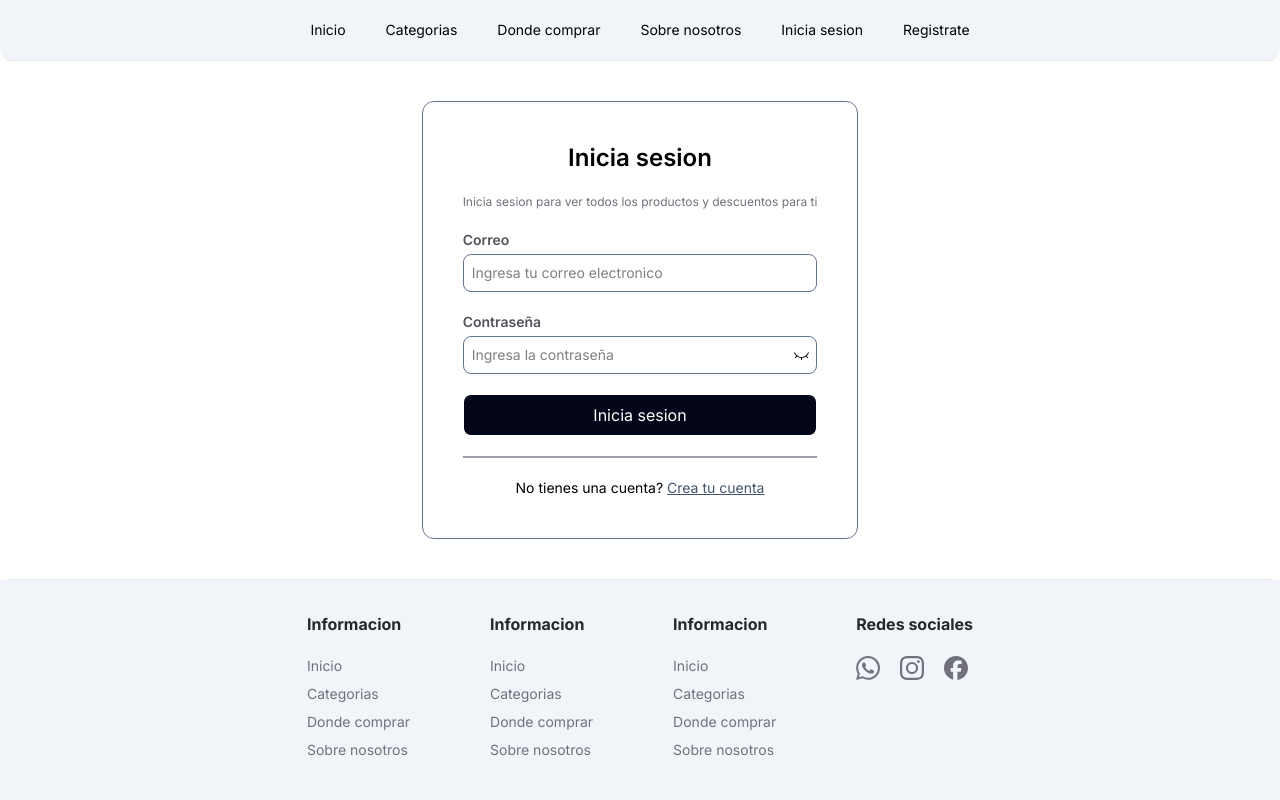
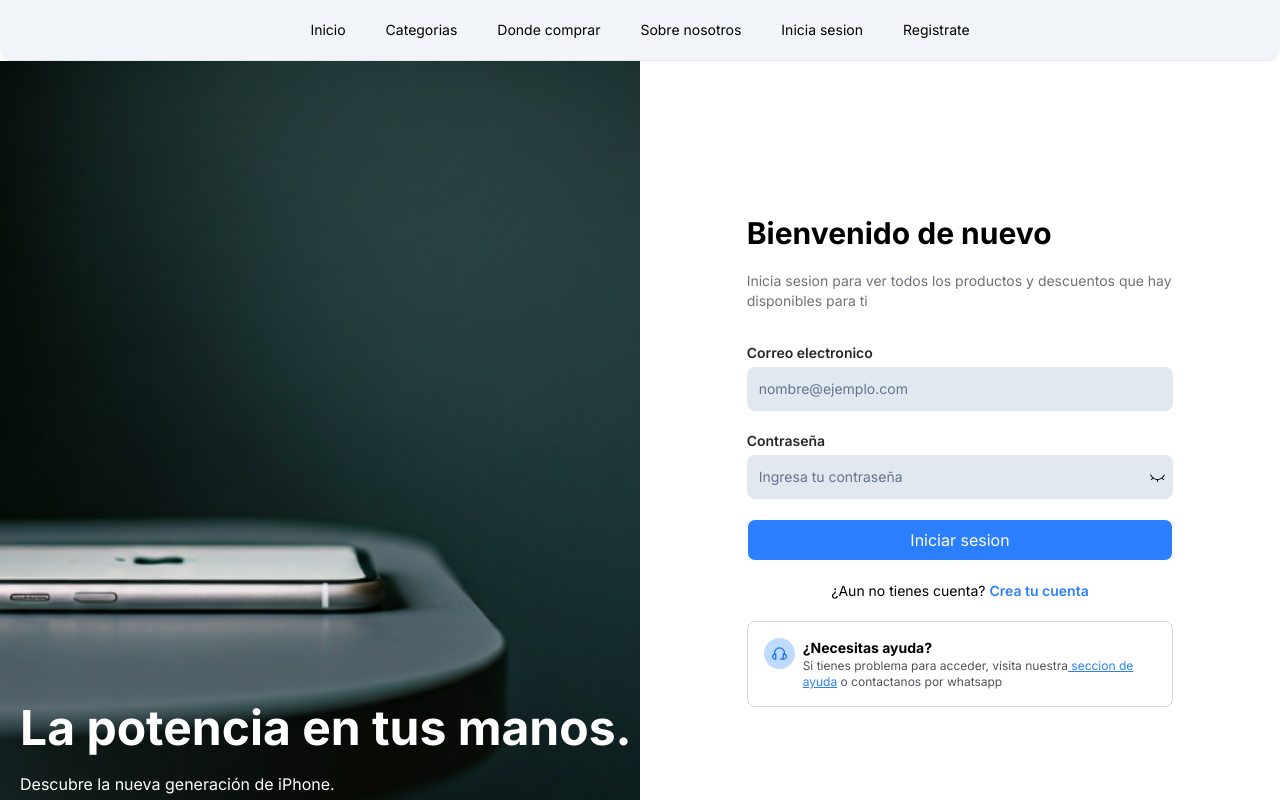
Before and after one commit to Abjuraa/OnlyPhones, a React (Vite) app: page /login in a window 1280 px wide. Shown: the top 800 px of the page. Built offline with nearby package versions, Linux system fonts and the light colour scheme.

Commit message:
style se le dio un nuevo estilo al apartado de iniciar sesion

```diff
--- /dev/null
+++ b/src/assets/icons/Soporte.jsx
@@ -0,0 +1,6 @@
+export default function SoporteIcon() {
+    return (
+        <div className="bg-blue-200 rounded-full p-2">
+            <svg xmlns="http://www.w3.org/2000/svg" viewBox="0 0 24 24" width="15" height="15" version="1.1" xmlns:xlink="http://www.w3.org/1999/xlink" xmlns:svgjs="http://svgjs.dev/svgjs"><g width="100%" height="100%" transform="matrix(1,0,0,1,0,0)"><g id="_01_align_center" data-name="01 align center"><path d="M21,12.424V11A9,9,0,0,0,3,11v1.424A5,5,0,0,0,5,22H7V12H5V11a7,7,0,0,1,14,0v1H17v8H13v2h6a5,5,0,0,0,2-9.576ZM5,20a3,3,0,0,1,0-6Zm14,0V14a3,3,0,0,1,0,6Z" fill="#146eec" fill-opacity="1" data-original-color="#000000ff" stroke="none" stroke-opacity="1" /></g></g></svg>        </div>
+    )
+}
--- a/src/components/Input.jsx
+++ b/src/components/Input.jsx
@@ -1,10 +1,10 @@
 export default function InputField({ label, type = "text", placeholder, value, onChange, icon, onIconClick }) {
     return (
         <div className="flex flex-col gap-1">
-            <label className="text-sm font-semibold text-zinc-600">{label}</label>
+            <label className="text-sm font-semibold text-zinc-800">{label}</label>
             <div className="relative">
                 <input
-                    className="border border-slate-500 rounded-lg p-2 text-sm w-full focus:outline-2 focus:outline-offset-2 focus:outline-slate-300"
+                    className="bg-slate-200 rounded-lg p-3 text-sm w-full focus:outline-2 focus:outline-offset-2 focus:outline-slate-300 placeholder:text-slate-500"
                     type={type}
                     placeholder={placeholder}
                     value={value}
--- a/src/pages/Login.jsx
+++ b/src/pages/Login.jsx
@@ -4,6 +4,8 @@ import InputField from "../components/Input"
 import EyeOpen from "../assets/icons/eye-open"
 import EyeClosed from "../assets/icons/eye-closed"
 import { useAuth } from "../hooks/useAuth"
+import banner from "../assets/banner/bannerOriginal.png"
+import SoporteIcon from "../assets/icons/Soporte";
 
 export default function Login() {
 
@@ -28,21 +30,29 @@ export default function Login() {
     }
 
     return (
-        <div className="flex flex-col h-full py-10">
-            <form onSubmit={handleLogin} className="flex flex-col justify-center align-center border border-slate-500 rounded-xl p-10 gap-5">
-                <h1 className="text-2xl font-semibold text-center">Inicia sesion</h1>
-                <p className="text-xs text-zinc-500 text-center">Inicia sesion para ver todos los productos y descuentos para ti</p>
+        <div className="flex flex-row justify-between items-center w-screen">
+            <div className="flex flex-col h-screen w-1/2">
+                <img className="w-full h-full object-cover" src={banner} alt="" />
+                <div className="">
+                    <p className="absolute text-white bottom-12 left-5 font-bold text-5xl w-1/2">La potencia en tus manos.</p>
+                    <p className="absolute text-white bottom-1 left-5">Descubre la nueva generación de iPhone.</p>
+                </div>
+            </div>
+
+            <form onSubmit={handleLogin} className="flex flex-col h-screen w-1/3 justify-center gap-5">
+                <h1 className="text-3xl font-bold">Bienvenido de nuevo</h1>
+                <p className="text-sm text-zinc-500 pb-3">Inicia sesion para ver todos los productos y descuentos que hay disponibles para ti</p>
                 <InputField
-                    label="Correo"
+                    label="Correo electronico"
                     type="email"
                     value={email}
                     onChange={(e) => setEmail(e.target.value)}
-                    placeholder="Ingresa tu correo electronico"
+                    placeholder="nombre@ejemplo.com"
                 />
 
                 <InputField
                     label="Contraseña"
-                    placeholder="Ingresa la contraseña"
+                    placeholder="Ingresa tu contraseña"
                     value={password}
                     onChange={(e) => setPassword(e.target.value)}
                     type={showPassword ? "text" : "password"}
@@ -52,25 +62,34 @@ export default function Login() {
 
                 <button
                     className=
-                    "border rounded-lg bg-slate-950 text-white p-2 mt-4 cursor-pointer hover:bg-slate-200 hover:text-black transition"
+                    "border rounded-lg bg-blue-500 text-white p-2 mt-4 cursor-pointer hover:bg-blue-600 trasition duration-300 ease-in-out"
                     type="submit"
                     disabled={loading}
                 >
-                    Inicia sesion
+                    Iniciar sesion
                 </button>
 
-                <div className="border border-zinc-400"></div>
-
                 <div className="flex justify-center text-sm gap-1">
-                    <p>No tienes una cuenta?</p>
+                    <p>¿Aun no tienes cuenta?</p>
                     <a
-                        className="underline text-slate-600"
+                        className=" text-blue-500 font-semibold"
                         href="/registrar"
                     >
                         Crea tu cuenta
                     </a>
                 </div>
+                <div className="flex flex-row gap-2 border border-zinc-300 rounded-lg p-4">
+                    <div className="flex flex-col">
+                        <SoporteIcon />
+                    </div>
+                    <div className="flex flex-col">
+                        <h3 className="font-bold text-sm">¿Necesitas ayuda?</h3>
+                        <p className="text-zinc-600 text-xs">Si tienes problema para acceder, visita nuestra
+                            <a href="" className="text-blue-500 underline"> seccion de ayuda</a> o contactanos por whatsapp</p>
+                    </div>
+                </div>
             </form>
+
 
             <div>
                 {error &&
```
Also changed, not shown: src/assets/banner/bannerOriginal.png (added).
